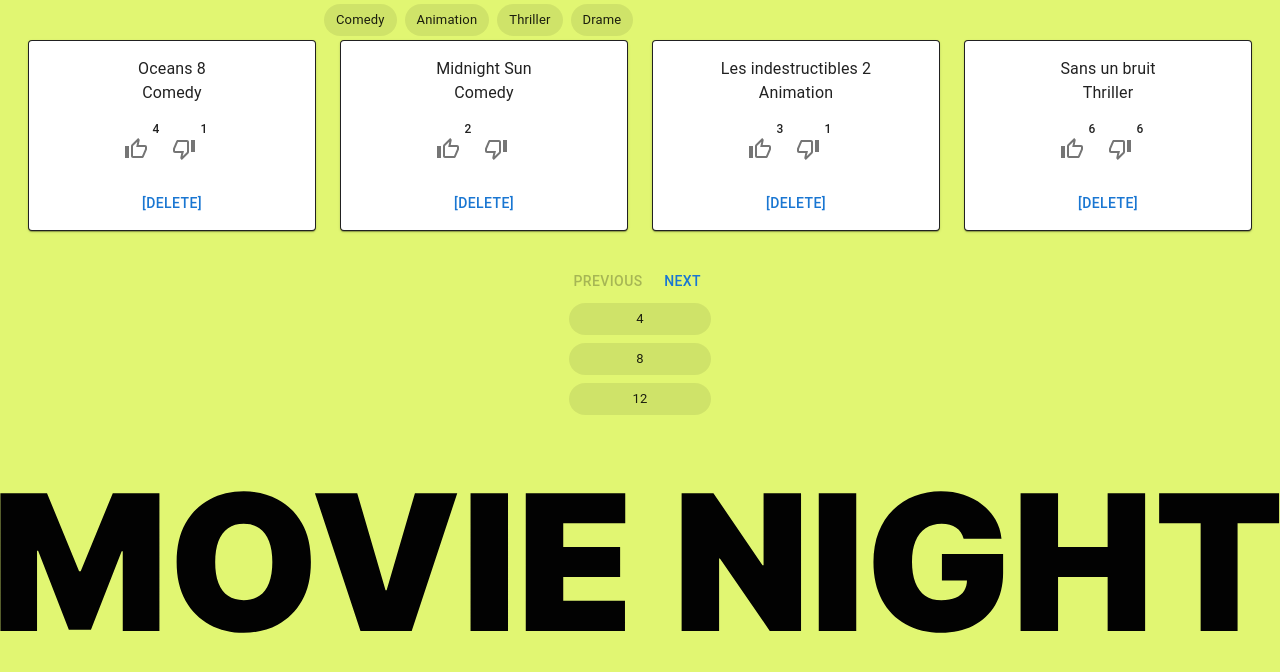
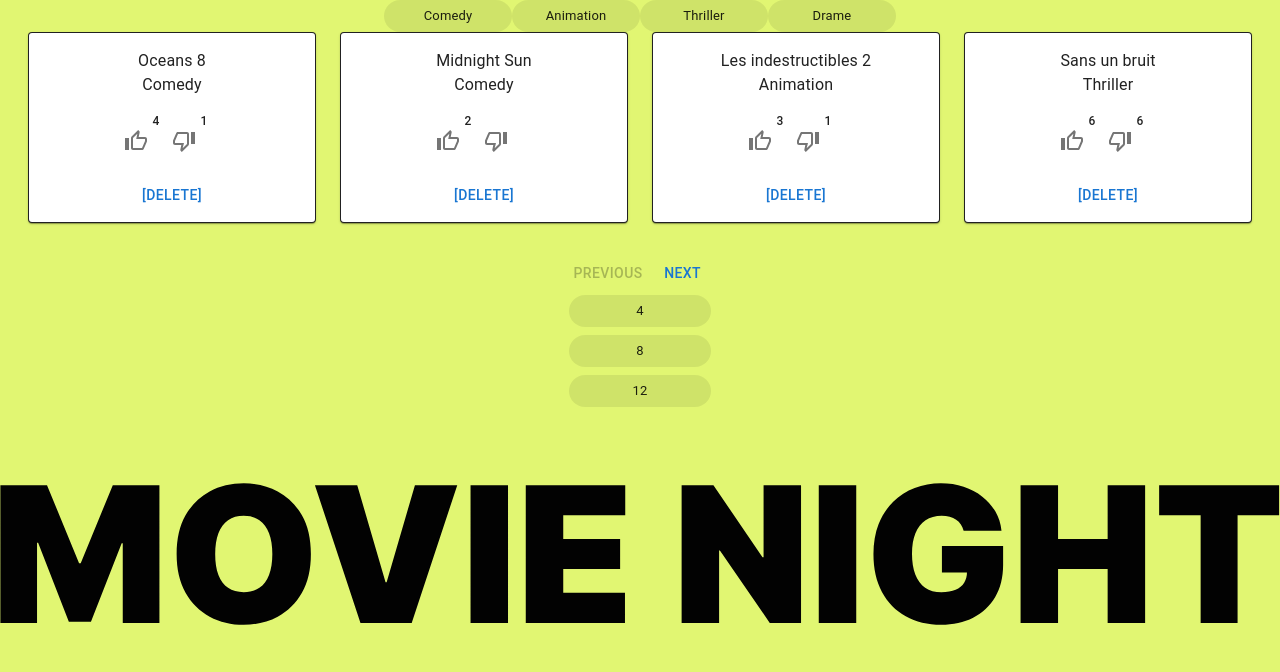
Before and after one commit to Malena-Guallar/technical_test_frontend, a Next.js app: page / in a window 1280 px wide. Shown: the top 672 px of the page. Built offline with nearby package versions, Linux system fonts and the light colour scheme; a web font is replaced by a local one.

Commit message:
style: minor changes

```diff
--- a/src/app/components/CategoryFilter.tsx
+++ b/src/app/components/CategoryFilter.tsx
@@ -1,4 +1,4 @@
-import { Chip, FormControl } from "@mui/material";
+import { Chip, FormControl, Typography } from "@mui/material";
 
 const CategoryFilter = ({
   categories,
@@ -17,15 +17,16 @@ const CategoryFilter = ({
   };
 
   return (
-    <FormControl className="w-1/2 my-5 md:my-10 text-black">
-      <div>
+    <FormControl className="my-5 md:my-10 text-black">
+      {/* <Typography>browse by categories</Typography> */}
+      <div className="">
         {categories.map((category) => (
           <Chip
             key={category}
             label={category}
             clickable
             onClick={() => handleToggle(category)}
-            style={{ margin: 4 }}
+            className="my-2 md:my-0 mx-2 md:mx-10 md:w-32 hover:bg-transparent hover:border-2 hover:border-black hover:border-solid hover:font-bold active:bg-black"
           />
         ))}
       </div>
--- a/src/app/theme/theme.ts
+++ b/src/app/theme/theme.ts
@@ -1,14 +1,6 @@
 "use client";
 
 import { createTheme } from "@mui/material/styles";
-import { Poppins } from "next/font/google";
-
-const poppins = Poppins({
-  weight: ["400", "700"],
-  style: ["normal", "italic"],
-  subsets: ["latin"],
-  display: "swap",
-})
 
 export const theme = createTheme({
   palette: {
```
Also changed, not shown: src/app/page.tsx (+1 -85 lines), public/images/field.webp (deleted), 1 other file (tests, documents, lock files or other folders).
